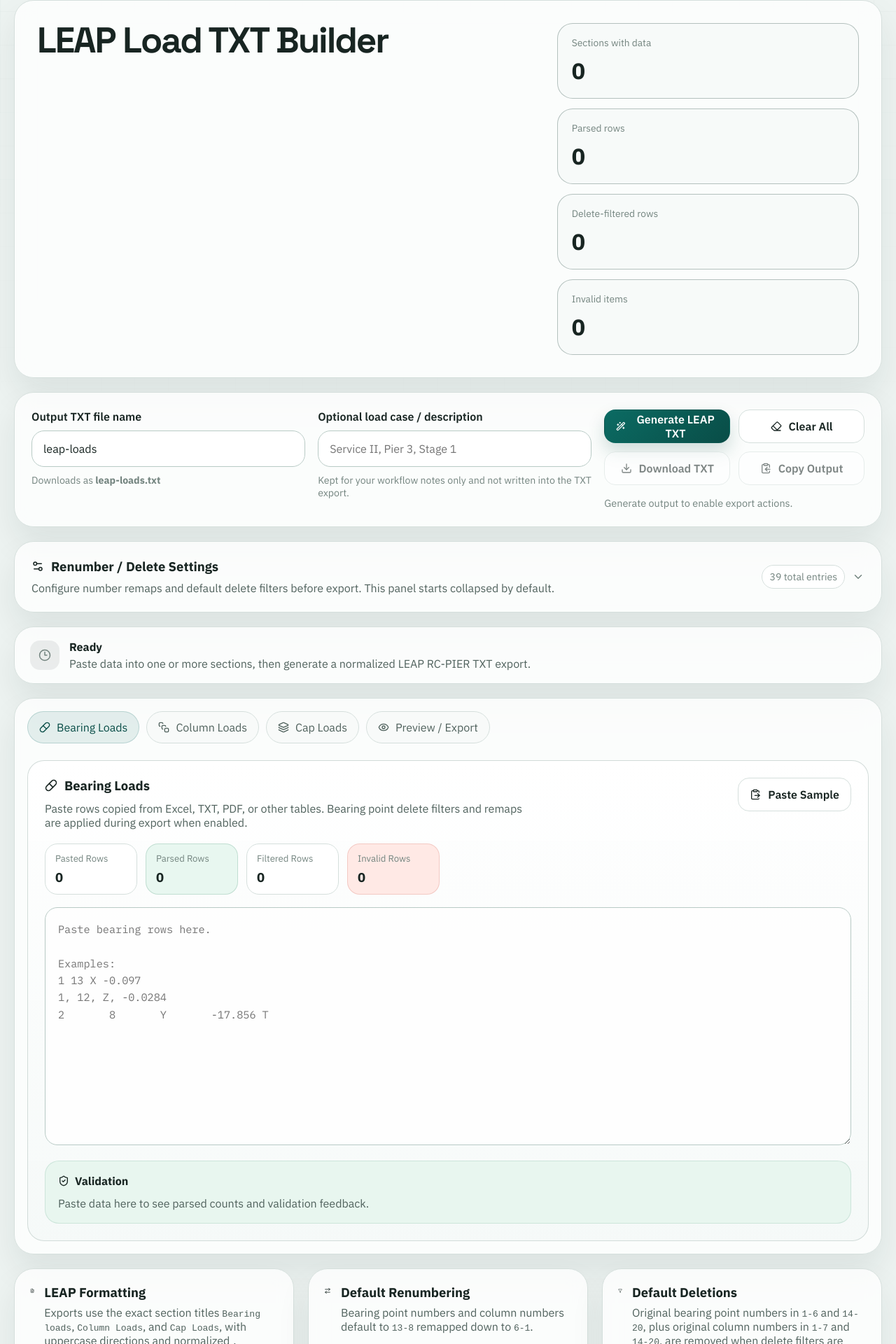
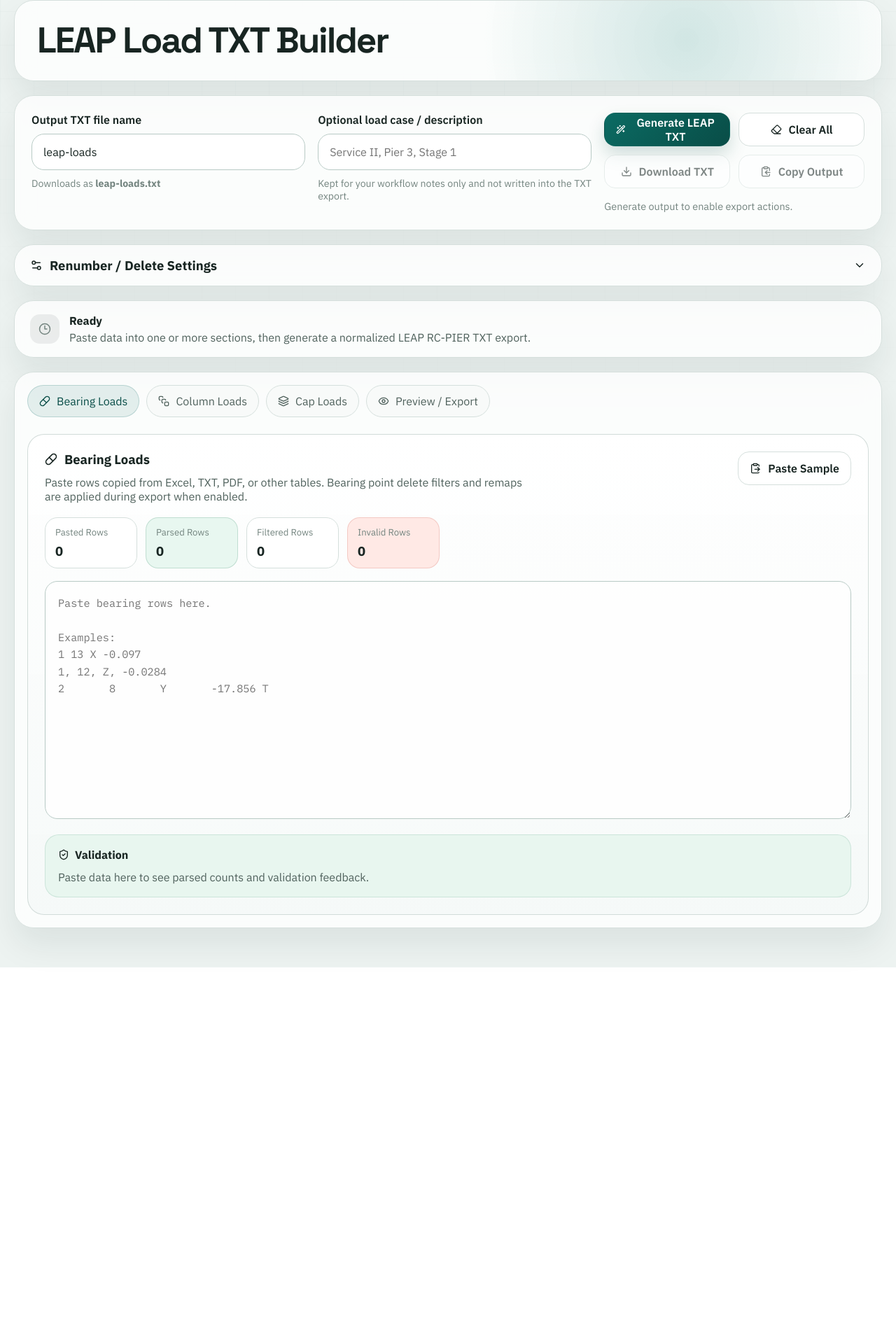
Before and after one commit to sandslamsal/easyleap, a React (Vite) app: page / in a window 1280 px wide. Shown: the part 32-1952 px from the top of the page at 70% size. After the commit the page ends 1414 px from the top, so only its background shows below. Built offline with nearby package versions, Linux system fonts and the light colour scheme.

Commit message:
Simplify layout and compact settings panel

```diff
--- a/src/App.css
+++ b/src/App.css
@@ -8,7 +8,6 @@
 .toolbar-card,
 .remap-card,
 .tabs-card,
-.info-card,
 .status-banner {
   border: 1px solid var(--border);
   border-radius: 28px;
@@ -18,9 +17,6 @@
 }
 
 .hero-card {
-  display: grid;
-  grid-template-columns: minmax(0, 1.5fr) minmax(280px, 0.9fr);
-  gap: 24px;
   padding: 32px;
   position: relative;
   overflow: hidden;
@@ -38,8 +34,6 @@
 .hero-copy {
   position: relative;
   z-index: 1;
-  display: flex;
-  align-items: flex-start;
 }
 
 .hero-card h1 {
@@ -50,43 +44,9 @@
   letter-spacing: -0.04em;
 }
 
-.hero-metrics {
-  display: grid;
-  gap: 14px;
-  align-content: start;
-  position: relative;
-  z-index: 1;
-}
-
-.metric-card {
-  padding: 18px 20px;
-  border-radius: 22px;
-  background: var(--surface-strong);
-  border: 1px solid rgba(173, 188, 184, 0.9);
-}
-
-.metric-card-alert {
-  border-color: rgba(193, 71, 61, 0.25);
-  background: rgba(255, 238, 234, 0.95);
-}
-
-.metric-label {
-  display: block;
-  color: var(--text-soft);
-  font-size: 0.86rem;
-  margin-bottom: 10px;
-}
-
-.metric-card strong {
-  font-size: 2rem;
-  font-weight: 700;
-  letter-spacing: -0.04em;
-}
-
 .toolbar-card,
 .remap-card,
 .tabs-card,
-.info-strip,
 .status-banner {
   margin-top: 20px;
 }
@@ -217,33 +177,6 @@
   display: none;
 }
 
-.accordion-summary p {
-  margin: 8px 0 0;
-  color: var(--text-muted);
-}
-
-.accordion-summary-copy {
-  min-width: 0;
-}
-
-.accordion-summary-meta {
-  display: inline-flex;
-  align-items: center;
-  gap: 10px;
-  flex-wrap: wrap;
-  justify-content: flex-end;
-  color: var(--text-soft);
-  font-size: 0.88rem;
-  text-align: right;
-}
-
-.accordion-summary-meta span {
-  padding: 7px 10px;
-  border-radius: 999px;
-  background: rgba(255, 255, 255, 0.84);
-  border: 1px solid var(--border);
-}
-
 .accordion-chevron {
   transition: transform 180ms ease;
   flex-shrink: 0;
@@ -255,26 +188,25 @@
 }
 
 .accordion-summary-outer {
-  padding: 24px;
+  padding: 18px 22px;
 }
 
 .accordion-summary-inner {
-  padding: 20px;
+  padding: 16px 18px;
 }
 
 .accordion-body {
-  padding: 0 24px 24px;
+  padding: 0 22px 22px;
 }
 
 .accordion-group > .accordion-body {
-  padding: 0 20px 20px;
+  padding: 0 18px 18px;
 }
 
 .remap-toolbar {
   display: flex;
-  justify-content: space-between;
-  gap: 16px;
-  align-items: start;
+  justify-content: flex-end;
+  margin-bottom: 18px;
 }
 
 .transform-stack {
@@ -702,24 +634,6 @@
   margin: 0;
 }
 
-.info-strip {
-  display: grid;
-  grid-template-columns: repeat(3, minmax(0, 1fr));
-  gap: 20px;
-}
-
-.info-card {
-  display: flex;
-  gap: 14px;
-  padding: 22px;
-  align-items: start;
-}
-
-.info-card p {
-  margin: 8px 0 0;
-  color: var(--text-muted);
-}
-
 .sr-only {
   position: absolute;
   width: 1px;
@@ -732,11 +646,9 @@
 }
 
 @media (max-width: 1080px) {
-  .hero-card,
   .toolbar-grid,
   .remap-grid,
-  .preview-meta,
-  .info-strip {
+  .preview-meta {
     grid-template-columns: 1fr;
   }
 
@@ -763,8 +675,7 @@
   }
 
   .section-header,
-  .accordion-summary,
-  .remap-toolbar {
+  .accordion-summary {
     flex-direction: column;
   }
 
--- a/src/App.jsx
+++ b/src/App.jsx
@@ -1,12 +1,9 @@
 import { startTransition, useState } from 'react'
 import {
-  ArrowRightLeft,
   ClipboardCopy,
   Download,
   Eraser,
   Eye,
-  FileText,
-  Filter,
   Layers3,
   Pill,
   SquareStack,
@@ -156,24 +153,6 @@
       0,
     ),
     invalidRules: Object.values(deleteResults).reduce(
-      (sum, result) => sum + result.invalidRows.length,
-      0,
-    ),
-  }
-
-  const liveTotals = {
-    sectionsWithData: Object.values(liveResults).filter(
-      (result) => result.sourceRowCount > 0,
-    ).length,
-    parsedRows: Object.values(liveResults).reduce(
-      (sum, result) => sum + result.validRows.length,
-      0,
-    ),
-    filteredRows: Object.values(liveResults).reduce(
-      (sum, result) => sum + result.filteredRows.length,
-      0,
-    ),
-    invalidRows: Object.values(liveResults).reduce(
       (sum, result) => sum + result.invalidRows.length,
       0,
     ),
@@ -488,29 +467,6 @@
         <div className="hero-copy">
           <h1>LEAP Load TXT Builder</h1>
         </div>
-
-        <div className="hero-metrics">
-          <div className="metric-card">
-            <span className="metric-label">Sections with data</span>
-            <strong>{liveTotals.sectionsWithData}</strong>
-          </div>
-          <div className="metric-card">
-            <span className="metric-label">Parsed rows</span>
-            <strong>{liveTotals.parsedRows}</strong>
-          </div>
-          <div className="metric-card">
-            <span className="metric-label">Delete-filtered rows</span>
-            <strong>{liveTotals.filteredRows}</strong>
-          </div>
-          <div
-            className={`metric-card ${liveTotals.invalidRows || remapTotals.invalidRules || deleteTotals.invalidRules ? 'metric-card-alert' : ''}`}
-          >
-            <span className="metric-label">Invalid items</span>
-            <strong>
-              {liveTotals.invalidRows + remapTotals.invalidRules + deleteTotals.invalidRules}
-            </strong>
-          </div>
-        </div>
       </section>
 
       <section className="toolbar-card">
@@ -641,41 +597,6 @@
           />
         )}
       </section>
-
-      <section className="info-strip">
-        <div className="info-card">
-          <FileText size={18} />
-          <div>
-            <h2>LEAP Formatting</h2>
-            <p>
-              Exports use the exact section titles <code>Bearing loads</code>,{' '}
-              <code>Column Loads</code>, and <code>Cap Loads</code>, with
-              uppercase directions and normalized <code>, </code> separators.
-            </p>
-          </div>
-        </div>
-        <div className="info-card">
-          <ArrowRightLeft size={18} />
-          <div>
-            <h2>Default Renumbering</h2>
-            <p>
-              Bearing point numbers and column numbers default to{' '}
-              <code>13-8</code> remapped down to <code>6-1</code>.
-            </p>
-          </div>
-        </div>
-        <div className="info-card">
-          <Filter size={18} />
-          <div>
-            <h2>Default Deletions</h2>
-            <p>
-              Original bearing point numbers in <code>1-6</code> and{' '}
-              <code>14-20</code>, plus original column numbers in <code>1-7</code>{' '}
-              and <code>14-20</code>, are removed when delete filters are enabled.
-            </p>
-          </div>
-        </div>
-      </section>
     </main>
   )
 }
--- a/src/components/RemapSettings.jsx
+++ b/src/components/RemapSettings.jsx
@@ -18,7 +18,6 @@
 function SettingsGroup({
   title,
   icon,
-  helper,
   enabled,
   toggleLabel,
   onToggle,
@@ -26,28 +25,15 @@
   onChange,
 }) {
   const Icon = icon
-  const totalEntries = fields.reduce((sum, field) => sum + field.result.totalCount, 0)
-  const invalidEntries = fields.reduce(
-    (sum, field) => sum + field.result.invalidRows.length,
-    0,
-  )
 
   return (
     <details className="transform-group accordion-group">
       <summary className="accordion-summary accordion-summary-inner">
-        <div className="accordion-summary-copy">
         <div className="section-title-row">
           <Icon size={18} />
           <h3>{title}</h3>
         </div>
-          <p>{helper}</p>
-        </div>
-
-        <div className="accordion-summary-meta">
-          <span>{totalEntries} active entries</span>
-          {invalidEntries > 0 ? <span>{invalidEntries} invalid</span> : null}
         <ChevronDown size={18} className="accordion-chevron" />
-        </div>
       </summary>
 
       <div className="accordion-body">
@@ -66,7 +52,6 @@
               <div className="remap-box-header">
                 <div>
                   <h4>{field.label}</h4>
-                  <p>{field.helper}</p>
                 </div>
                 <Icon size={16} />
               </div>
@@ -125,41 +110,18 @@
   deleteFields,
   onChange,
 }) {
-  const totalEntries =
-    remapFields.reduce((sum, field) => sum + field.result.totalCount, 0) +
-    deleteFields.reduce((sum, field) => sum + field.result.totalCount, 0)
-  const invalidEntries =
-    remapFields.reduce((sum, field) => sum + field.result.invalidRows.length, 0) +
-    deleteFields.reduce((sum, field) => sum + field.result.invalidRows.length, 0)
-
   return (
     <details className="remap-card accordion-card">
       <summary className="accordion-summary accordion-summary-outer">
-        <div className="accordion-summary-copy">
         <div className="section-title-row">
           <Settings2 size={18} />
           <h2>Renumber / Delete Settings</h2>
         </div>
-          <p>
-            Configure number remaps and default delete filters before export.
-            This panel starts collapsed by default.
-          </p>
-        </div>
-
-        <div className="accordion-summary-meta">
-          <span>{totalEntries} total entries</span>
-          {invalidEntries > 0 ? <span>{invalidEntries} invalid</span> : null}
         <ChevronDown size={18} className="accordion-chevron" />
-        </div>
       </summary>
 
       <div className="accordion-body">
         <div className="remap-toolbar">
-          <p className="section-helper">
-            Remaps use one rule per line such as <code>13 = 6</code>. Delete
-            filters accept integers or ranges such as <code>1-6</code>.
-          </p>
-
           <button
             className="button button-secondary"
             type="button"
@@ -174,7 +136,6 @@
           <SettingsGroup
             title="Renumber Before Export"
             icon={ArrowRightLeft}
-            helper="Default renumbering applies to bearing point numbers and column numbers."
             enabled={remapEnabled}
             toggleLabel="Apply remaps during generation"
             onToggle={onRemapToggle}
@@ -185,7 +146,6 @@
           <SettingsGroup
             title="Delete Before Export"
             icon={Filter}
-            helper="Delete filters act on the original pasted numbers before any remap is applied."
             enabled={deleteEnabled}
             toggleLabel="Apply delete filters during generation"
             onToggle={onDeleteToggle}
```
Lines whose indentation alone changed are shown as unchanged.
